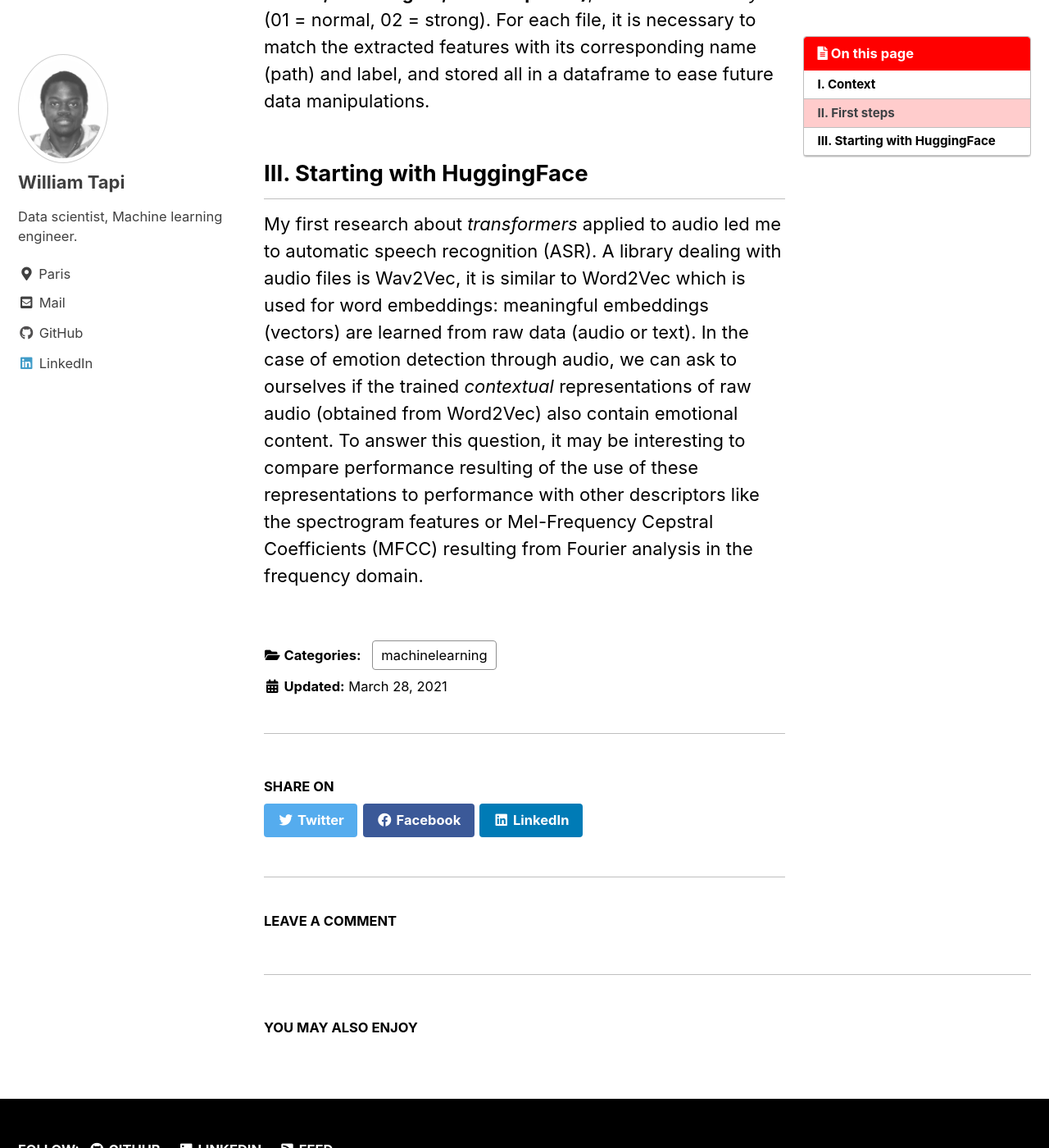
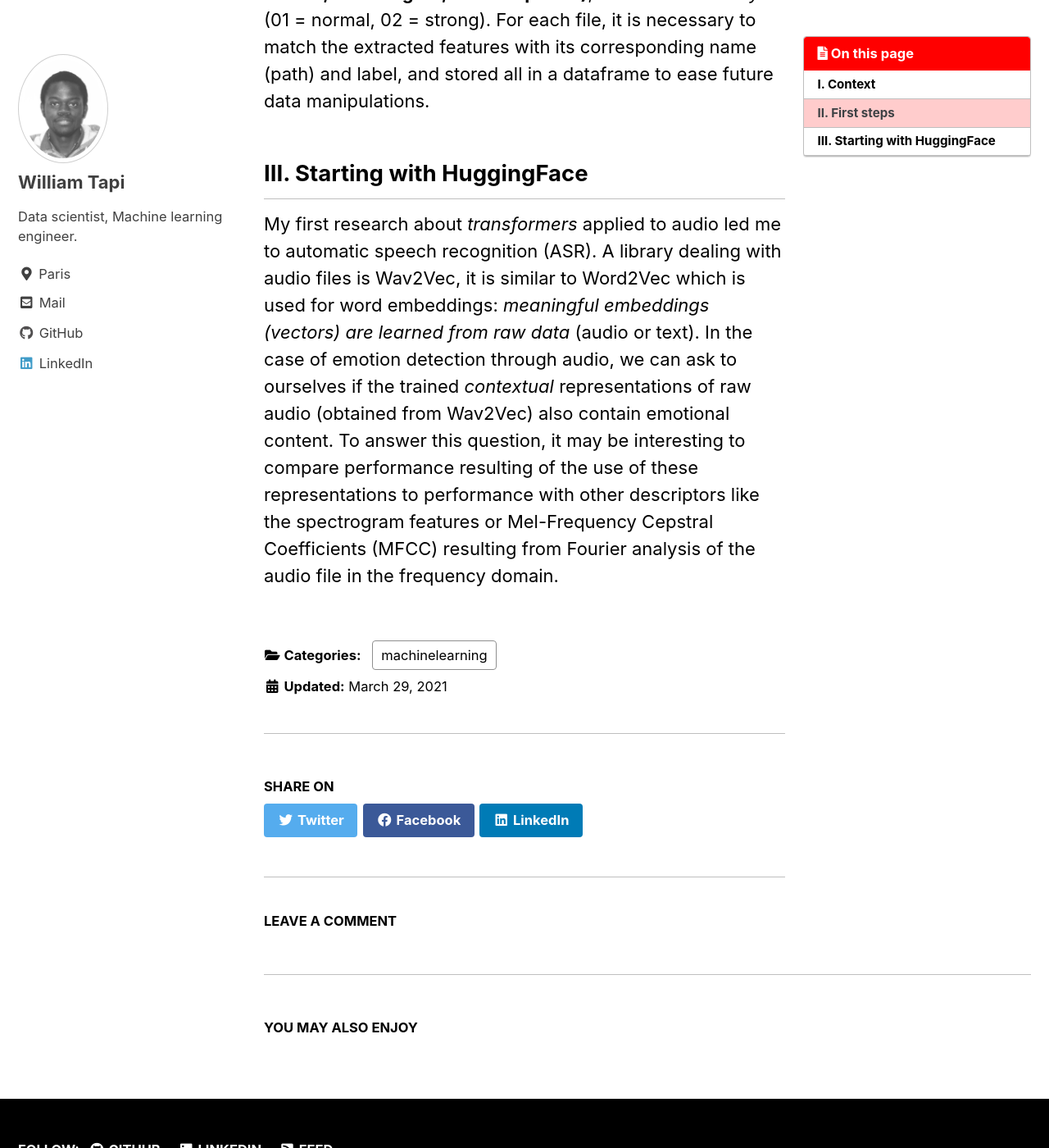
Before and after one commit to Will007-max/Will007-max.github.io, a Jekyll site: the page built from _posts/2021-03-29-first_project.md, in a window 1280 px wide and 1400 px high, scrolled down 3043 px. Shown: the whole window at 82% size. Built offline with Jekyll 4.4.1, drawn with Linux system fonts in a browser that asks for light colours; cached includes are drawn as plain includes; comment, search, counter and statistics services are not loaded.

Commit message:
new change

```diff
--- a/_posts/2021-03-28-first_project.md
+++ b/_posts/2021-03-29-first_project.md
@@ -42,4 +42,4 @@ Since I had to use *Google Colab*, I started by importing all needed files in my
 
 ## III. Starting with HuggingFace
 
-My first research about *transformers* applied to audio led me to automatic speech recognition (ASR). A library dealing with audio files is Wav2Vec, it is similar to Word2Vec which is used for word embeddings: meaningful embeddings (vectors) are learned from raw data (audio or text). In the case of emotion detection through audio, we can ask to ourselves if the trained *contextual* representations of raw audio (obtained from Word2Vec) also contain emotional content. To answer this question, it may be interesting to compare performance resulting of the use of these representations to performance with other descriptors like the spectrogram features or Mel-Frequency Cepstral Coefficients (MFCC) resulting from Fourier analysis in the frequency domain.
+My first research about *transformers* applied to audio led me to automatic speech recognition (ASR). A library dealing with audio files is Wav2Vec, it is similar to Word2Vec which is used for word embeddings: *meaningful embeddings (vectors) are learned from raw data* (audio or text). In the case of emotion detection through audio, we can ask to ourselves if the trained *contextual* representations of raw audio (obtained from Wav2Vec) also contain emotional content. To answer this question, it may be interesting to compare performance resulting of the use of these representations to performance with other descriptors like the spectrogram features or Mel-Frequency Cepstral Coefficients (MFCC) resulting from Fourier analysis of the audio file in the frequency domain.
```
